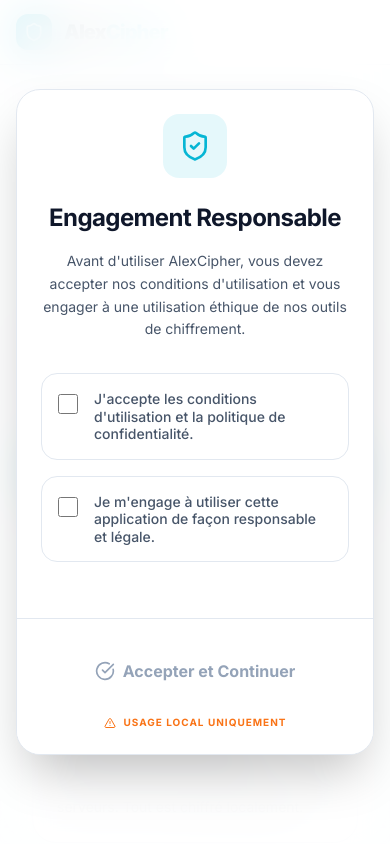
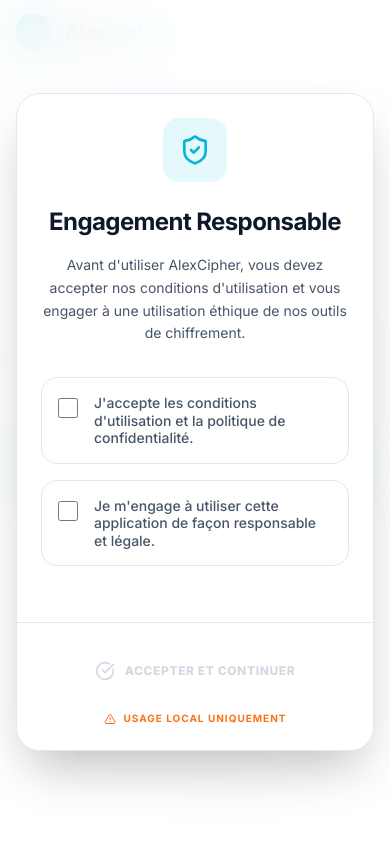
Before and after one commit to Alexis-Mupole/alexcipher, a React (Vite) app: page / in a window 390 px wide. Shown: the top 844 px of the page. Built offline with nearby package versions, Linux system fonts and the light colour scheme.

Commit message:
Redesign icons and boxes with cohesive card-hover, icon-box, glass-card, and button styles

```diff
--- a/components/AgreementModal.tsx
+++ b/components/AgreementModal.tsx
@@ -21,8 +21,8 @@
 
       <div className="relative w-full max-w-lg max-h-[90vh] border rounded-3xl shadow-2xl flex flex-col overflow-hidden animate-in zoom-in duration-300" style={{ backgroundColor: 'var(--bg-elevated)', borderColor: 'var(--border-color)' }}>
         <div className="p-6 md:p-8 text-center overflow-y-auto">
-          <div className="w-16 h-16 rounded-2xl flex items-center justify-center mx-auto mb-6" style={{ backgroundColor: 'var(--accent-soft)' }}>
-            <ShieldCheck className="w-8 h-8" style={{ color: 'var(--accent)' }} />
+          <div className="icon-box icon-box-glow w-16 h-16 mx-auto mb-6" style={{ backgroundColor: 'var(--accent-soft)', color: 'var(--accent)' }}>
+            <ShieldCheck className="w-8 h-8" />
           </div>
 
           <h2 className="text-2xl font-bold mb-4 tracking-tight" style={{ color: 'var(--text-primary)' }}>
@@ -34,7 +34,7 @@
           </p>
 
           <div className="space-y-4 text-left mb-8">
-            <label className="flex items-start gap-4 p-4 border rounded-2xl cursor-pointer transition-all group" style={{ backgroundColor: 'var(--bg-secondary)', borderColor: 'var(--border-color)' }}>
+            <label className="card-hover flex items-start gap-4 p-4 border rounded-2xl cursor-pointer" style={{ backgroundColor: 'var(--bg-secondary)', borderColor: 'var(--border-color)' }}>
               <input
                 type="checkbox"
                 checked={agreed1}
@@ -47,7 +47,7 @@
               </span>
             </label>
 
-            <label className="flex items-start gap-4 p-4 border rounded-2xl cursor-pointer transition-all group" style={{ backgroundColor: 'var(--bg-secondary)', borderColor: 'var(--border-color)' }}>
+            <label className="card-hover flex items-start gap-4 p-4 border rounded-2xl cursor-pointer" style={{ backgroundColor: 'var(--bg-secondary)', borderColor: 'var(--border-color)' }}>
               <input
                 type="checkbox"
                 checked={agreed2}
@@ -67,8 +67,8 @@
             <button
               disabled={!canContinue}
               onClick={onAccept}
-              className="w-full py-4 rounded-xl font-bold flex items-center justify-center gap-2 transition-all text-white"
-              style={canContinue ? { background: 'linear-gradient(135deg, var(--accent), var(--accent-dark))' } : { backgroundColor: 'var(--bg-secondary)', color: 'var(--text-muted)' }}
+              className="btn-primary w-full"
+              style={!canContinue ? { opacity: 0.4, pointerEvents: 'none' as React.CSSProperties['pointerEvents'], background: 'var(--bg-secondary)', color: 'var(--text-muted)' } : {}}
             >
               <CheckCircle className="w-5 h-5" />
               {t.btn}
--- a/components/Hero.tsx
+++ b/components/Hero.tsx
@@ -50,15 +50,13 @@
         <div className="flex flex-col sm:flex-row justify-center gap-4 mb-16 md:mb-20 px-4">
           <button
             onClick={onStart}
-            className="flex items-center justify-center gap-3 font-bold px-8 py-4 rounded-2xl transition-all hover:scale-[1.02] shadow-xl text-white"
-            style={{ background: 'linear-gradient(135deg, var(--accent), var(--accent-dark))' }}
+            className="btn-primary"
           >
             {t.ctaStart} <ArrowRight className="w-5 h-5" />
           </button>
           <button
             onClick={() => setIsHowItWorksOpen(true)}
-            className="flex items-center justify-center gap-2 font-semibold px-8 py-4 rounded-2xl border transition-all"
-            style={{ backgroundColor: 'var(--bg-secondary)', borderColor: 'var(--border-color)', color: 'var(--text-secondary)' }}
+            className="btn-secondary"
           >
             {t.ctaHow}
           </button>
@@ -70,8 +68,8 @@
             { icon: <Lock className="w-6 h-6" style={{ color: '#6366f1' }} />, ...t.features[1] },
             { icon: <Zap className="w-6 h-6" style={{ color: '#10b981' }} />, ...t.features[2] }
           ].map((feature, i) => (
-            <div key={i} className="p-6 md:p-8 rounded-3xl border transition-all group text-left" style={{ backgroundColor: 'var(--bg-secondary)', borderColor: 'var(--border-color)' }}>
-              <div className="w-12 h-12 rounded-2xl flex items-center justify-center mb-6 group-hover:scale-110 transition-transform" style={{ backgroundColor: 'var(--accent-soft)' }}>
+            <div key={i} className="card-hover p-6 md:p-8 rounded-3xl border text-left" style={{ backgroundColor: 'var(--bg-secondary)', borderColor: 'var(--border-color)' }}>
+              <div className="icon-box icon-box-glow w-12 h-12 mb-6" style={{ backgroundColor: 'var(--accent-soft)' }}>
                 {feature.icon}
               </div>
               <h3 className="text-xl font-bold mb-3 tracking-tight" style={{ color: 'var(--text-primary)' }}>{feature.title}</h3>
@@ -95,9 +93,9 @@
                 <ShieldCheck className="w-5 h-5" style={{ color: 'var(--accent)' }} />
                 {t.howItWorks.title}
               </h2>
-              <button
-                onClick={() => setIsHowItWorksOpen(false)}
-                className="p-2 rounded-xl transition-colors" style={{ color: 'var(--text-muted)', backgroundColor: 'var(--bg-secondary)' }}
+                <button
+                  onClick={() => setIsHowItWorksOpen(false)}
+                  className="icon-box w-9 h-9" style={{ color: 'var(--text-muted)', backgroundColor: 'var(--bg-secondary)' }}
               >
                 <X className="w-5 h-5" />
               </button>
@@ -108,7 +106,7 @@
                 {t.howItWorks.steps.map((step, i) => (
                   <div key={i} className="flex gap-4 md:gap-6 group">
                     <div className="flex flex-col items-center">
-                      <div className="w-10 h-10 md:w-12 md:h-12 border rounded-2xl flex items-center justify-center shrink-0 transition-colors" style={{ backgroundColor: 'var(--bg-secondary)', borderColor: 'var(--border-color)', color: 'var(--accent)' }}>
+                      <div className="icon-box w-10 h-10 md:w-12 md:h-12 border" style={{ backgroundColor: 'var(--bg-secondary)', borderColor: 'var(--border-color)', color: 'var(--accent)' }}>
                         {getStepIcon(step.icon)}
                       </div>
                       {i < t.howItWorks.steps.length - 1 && (
--- a/components/Layout.tsx
+++ b/components/Layout.tsx
@@ -63,8 +63,8 @@
             >
               <div className="relative">
                 <div className="absolute inset-0 blur-lg opacity-20 group-hover:opacity-40 transition-opacity rounded-xl" style={{ backgroundColor: 'var(--accent)' }}></div>
-                <div className="relative p-2 rounded-xl group-hover:scale-110 transition-all duration-300 shadow-lg" style={{ background: 'linear-gradient(135deg, var(--accent), var(--accent-dark))' }}>
-                  <Shield className="w-5 h-5 md:w-6 md:h-6" style={{ color: '#fff' }} />
+                <div className="icon-box w-9 h-9 md:w-10 md:h-10 shadow-lg group-hover:shadow-xl" style={{ background: 'linear-gradient(135deg, var(--accent), var(--accent-dark))', color: '#fff' }}>
+                  <Shield className="w-5 h-5 md:w-5 md:h-5" />
                 </div>
               </div>
               <span className="text-xl md:text-2xl font-black tracking-tighter" style={{ color: 'var(--text-primary)' }}>
@@ -257,8 +257,8 @@
           <div className="grid md:grid-cols-4 gap-16 mb-16 text-center md:text-left">
             <div className="col-span-1 md:col-span-2 flex flex-col items-center md:items-start">
               <div className="flex items-center gap-3 mb-6">
-                <div className="p-1.5 rounded-lg" style={{ backgroundColor: 'var(--accent-soft)' }}>
-                  <Shield className="w-6 h-6" style={{ color: 'var(--accent)' }} />
+                <div className="icon-box w-10 h-10" style={{ backgroundColor: 'var(--accent-soft)', color: 'var(--accent)' }}>
+                  <Shield className="w-5 h-5" />
                 </div>
                 <span className="text-2xl font-black tracking-tighter" style={{ color: 'var(--text-primary)' }}>Alex<span style={{ color: 'var(--accent)' }}>Cipher</span></span>
               </div>
@@ -283,14 +283,14 @@
               <h4 className="font-bold mb-8 text-[10px] uppercase tracking-[0.3em]" style={{ color: 'var(--text-muted)' }}>Contact</h4>
               <div className="space-y-4 w-full">
                 <a href="mailto:regusopus@gmail.com" className="flex items-center justify-center md:justify-start gap-4 text-xs font-bold uppercase tracking-widest transition-all group" style={{ color: 'var(--text-muted)' }}>
-                  <div className="p-2.5 rounded-xl transition-colors" style={{ backgroundColor: 'var(--accent-soft)' }}>
-                    <Mail className="w-4 h-4" style={{ color: 'var(--accent)' }} />
+                  <div className="icon-box w-9 h-9" style={{ backgroundColor: 'var(--accent-soft)', color: 'var(--accent)' }}>
+                    <Mail className="w-4 h-4" />
                   </div>
                   regusopus@gmail.com
                 </a>
                 <a href="https://wa.me/243997306308" target="_blank" rel="noopener noreferrer" className="flex items-center justify-center md:justify-start gap-4 text-xs font-bold uppercase tracking-widest transition-all group" style={{ color: 'var(--text-muted)' }}>
-                  <div className="p-2.5 rounded-xl transition-colors" style={{ backgroundColor: 'rgba(16, 185, 129, 0.1)' }}>
-                    <Phone className="w-4 h-4" style={{ color: '#10b981' }} />
+                  <div className="icon-box w-9 h-9" style={{ backgroundColor: 'rgba(16, 185, 129, 0.1)', color: '#10b981' }}>
+                    <Phone className="w-4 h-4" />
                   </div>
                   {t.whatsapp}
                 </a>
--- a/index.css
+++ b/index.css
@@ -284,3 +284,197 @@
 .has-tab-bar {
   padding-bottom: calc(64px + env(safe-area-inset-bottom, 0px));
 }
+
+/* ─── Card Hover Effects ─── */
+.card-hover {
+  transition: all 0.35s cubic-bezier(0.16, 1, 0.3, 1);
+}
+.card-hover:hover {
+  transform: translateY(-3px);
+  box-shadow: 0 12px 40px var(--shadow);
+  border-color: var(--accent);
+}
+.card-hover-glow {
+  transition: all 0.35s cubic-bezier(0.16, 1, 0.3, 1);
+}
+.card-hover-glow:hover {
+  transform: translateY(-3px);
+  box-shadow: 0 8px 32px var(--accent-soft), 0 0 0 1px var(--accent);
+}
+
+/* ─── Icon Box ─── */
+.icon-box {
+  display: inline-flex;
+  align-items: center;
+  justify-content: center;
+  border-radius: 16px;
+  position: relative;
+  overflow: hidden;
+  transition: all 0.3s cubic-bezier(0.34, 1.56, 0.64, 1);
+}
+.icon-box-glow::before {
+  content: '';
+  position: absolute;
+  inset: -2px;
+  border-radius: inherit;
+  background: conic-gradient(from 0deg, transparent, var(--accent), transparent 50%, var(--accent-light), transparent);
+  opacity: 0;
+  transition: opacity 0.4s ease;
+  z-index: -1;
+}
+.icon-box-glow:hover::before {
+  opacity: 0.6;
+  animation: spin 2s linear infinite;
+}
+.icon-box svg {
+  transition: transform 0.3s cubic-bezier(0.34, 1.56, 0.64, 1);
+}
+.icon-box:hover svg {
+  transform: scale(1.12) rotate(-3deg);
+}
+
+/* ─── Gradient Text ─── */
+.gradient-text {
+  background: linear-gradient(135deg, var(--accent), #6366f1);
+  -webkit-background-clip: text;
+  -webkit-text-fill-color: transparent;
+  background-clip: text;
+}
+
+/* ─── Glass Card ─── */
+.glass-card {
+  background: var(--bg-elevated);
+  backdrop-filter: blur(20px) saturate(1.3);
+  -webkit-backdrop-filter: blur(20px) saturate(1.3);
+  border: 1px solid var(--border-color);
+  transition: all 0.35s cubic-bezier(0.16, 1, 0.3, 1);
+}
+.glass-card:hover {
+  border-color: var(--accent);
+  box-shadow: 0 8px 32px var(--accent-soft);
+}
+
+/* ─── Tag / Badge ─── */
+.tag {
+  display: inline-flex;
+  align-items: center;
+  gap: 4px;
+  padding: 3px 10px;
+  border-radius: 20px;
+  font-size: 9px;
+  font-weight: 800;
+  letter-spacing: 0.1em;
+  text-transform: uppercase;
+}
+
+/* ─── Status Dot ─── */
+.status-dot {
+  width: 8px;
+  height: 8px;
+  border-radius: 50%;
+  display: inline-block;
+  position: relative;
+}
+.status-dot::after {
+  content: '';
+  position: absolute;
+  inset: -3px;
+  border-radius: 50%;
+  border: 2px solid currentColor;
+  opacity: 0.3;
+  animation: ping 2s ease-in-out infinite;
+}
+@keyframes ping {
+  0%, 100% { transform: scale(1); opacity: 0.3; }
+  50% { transform: scale(1.5); opacity: 0; }
+}
+
+/* ─── Empty State ─── */
+.empty-state-icon {
+  width: 80px;
+  height: 80px;
+  border-radius: 28px;
+  display: flex;
+  align-items: center;
+  justify-content: center;
+  margin: 0 auto 20px;
+  position: relative;
+  background: var(--bg-secondary);
+  border: 2px dashed var(--border-color);
+  color: var(--text-muted);
+  transition: all 0.3s ease;
+}
+.empty-state-icon svg {
+  transition: transform 0.3s ease;
+}
+.empty-state-icon:hover svg {
+  transform: scale(1.15) rotate(-5deg);
+}
+
+/* ─── Section Divider ─── */
+.section-divider {
+  display: flex;
+  align-items: center;
+  gap: 16px;
+  margin: 32px 0;
+}
+.section-divider::before,
+.section-divider::after {
+  content: '';
+  flex: 1;
+  height: 1px;
+  background: linear-gradient(to right, transparent, var(--border-color), transparent);
+}
+
+/* ─── Split Button ─── */
+.btn-primary {
+  display: inline-flex;
+  align-items: center;
+  justify-content: center;
+  gap: 10px;
+  padding: 14px 28px;
+  border-radius: 16px;
+  font-weight: 800;
+  font-size: 12px;
+  letter-spacing: 0.05em;
+  text-transform: uppercase;
+  color: #fff;
+  background: linear-gradient(135deg, var(--accent), var(--accent-dark));
+  border: none;
+  cursor: pointer;
+  transition: all 0.3s cubic-bezier(0.16, 1, 0.3, 1);
+  position: relative;
+  overflow: hidden;
+}
+.btn-primary::before {
+  content: '';
+  position: absolute;
+  inset: 0;
+  background: linear-gradient(135deg, var(--accent-light), var(--accent));
+  opacity: 0;
+  transition: opacity 0.3s ease;
+}
+.btn-primary:hover::before { opacity: 1; }
+.btn-primary:hover { transform: translateY(-2px); box-shadow: 0 12px 32px var(--accent-soft); }
+.btn-primary:active { transform: translateY(0) scale(0.98); }
+.btn-primary > * { position: relative; z-index: 1; }
+
+.btn-secondary {
+  display: inline-flex;
+  align-items: center;
+  justify-content: center;
+  gap: 10px;
+  padding: 14px 28px;
+  border-radius: 16px;
+  font-weight: 800;
+  font-size: 12px;
+  letter-spacing: 0.05em;
+  text-transform: uppercase;
+  background: var(--bg-secondary);
+  color: var(--text-primary);
+  border: 1px solid var(--border-color);
+  cursor: pointer;
+  transition: all 0.3s cubic-bezier(0.16, 1, 0.3, 1);
+}
+.btn-secondary:hover { border-color: var(--accent); color: var(--accent); transform: translateY(-2px); }
+.btn-secondary:active { transform: translateY(0) scale(0.98); }
```
Also changed, not shown: components/Dashboard.tsx (+9 -9 lines), components/FAQSection.tsx (+13 -11 lines), components/InstallHub.tsx (+13 -14 lines), components/KeyManager.tsx (+5 -3 lines), components/KeyVault.tsx (+15 -16 lines), components/LegalPage.tsx (+6 -6 lines).
